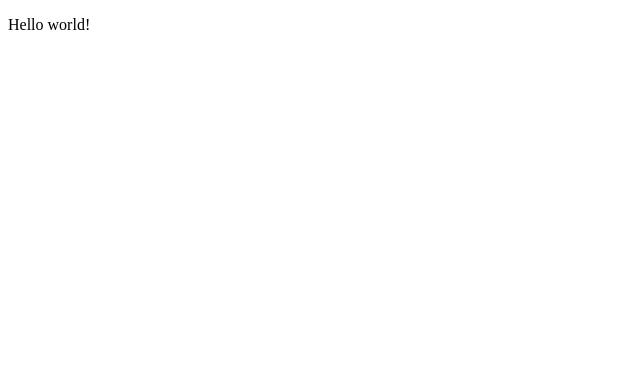
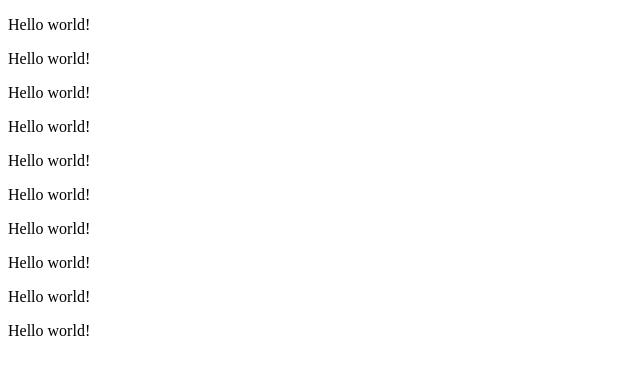
Before and after one commit to emanuelarevalomartinez/primer-repositorio-prueba, a plain HTML site: page index.html in a window 1280 px wide. Shown: the whole page, without its empty margins (0-640 px from the left). Drawn offline with Linux system fonts and the light colour scheme.

Commit message:
cambios primer commicambios primer commicambios primer committt

```diff
--- a/index.html
+++ b/index.html
@@ -8,6 +8,15 @@
 <body>
 
 <p>Hello world!</p>
+<p>Hello world!</p>
+<p>Hello world!</p>
+<p>Hello world!</p>
+<p>Hello world!</p>
+<p>Hello world!</p>
+<p>Hello world!</p>
+<p>Hello world!</p>
+<p>Hello world!</p>
+<p>Hello world!</p>
 
 
 <script src="index.js"></script>
```
